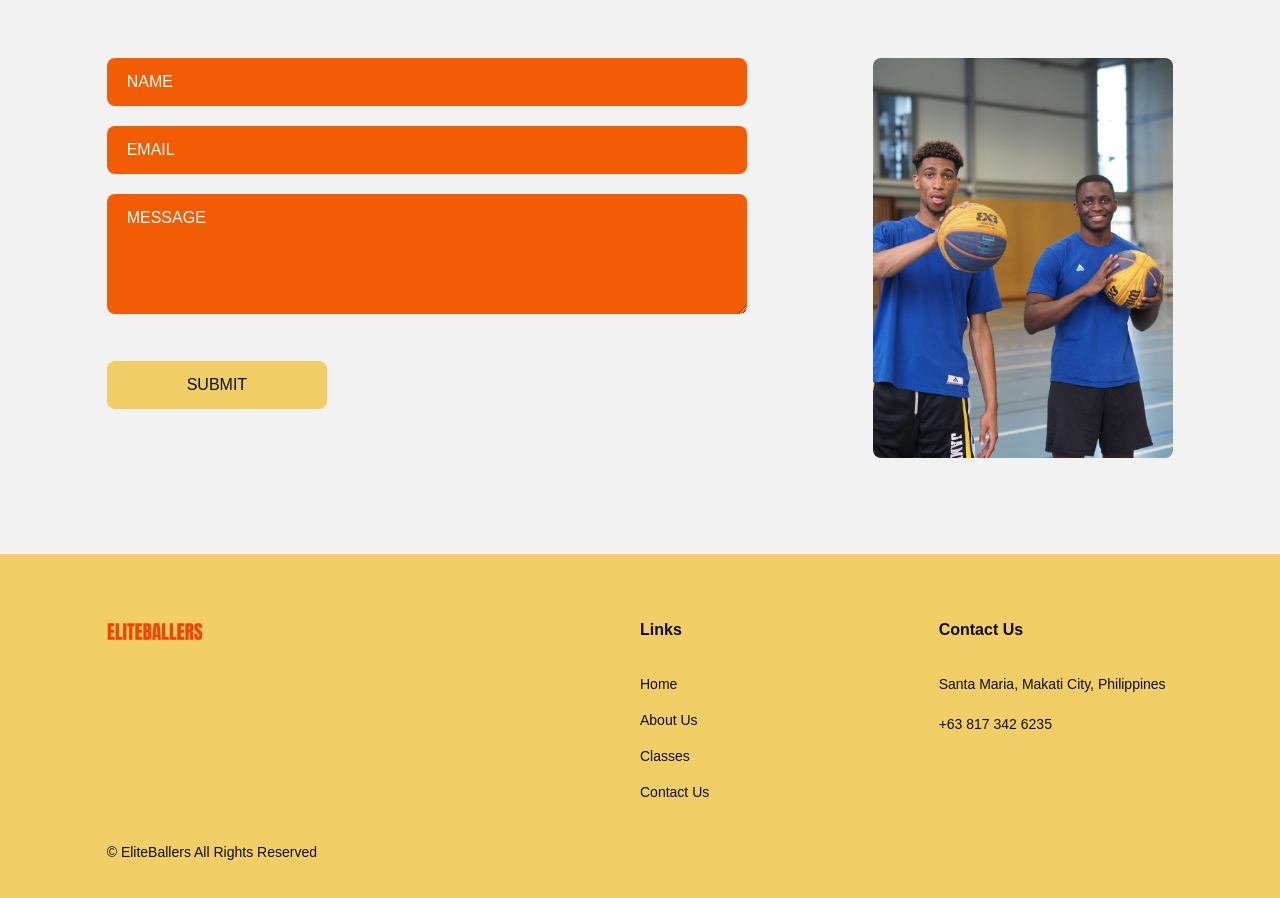
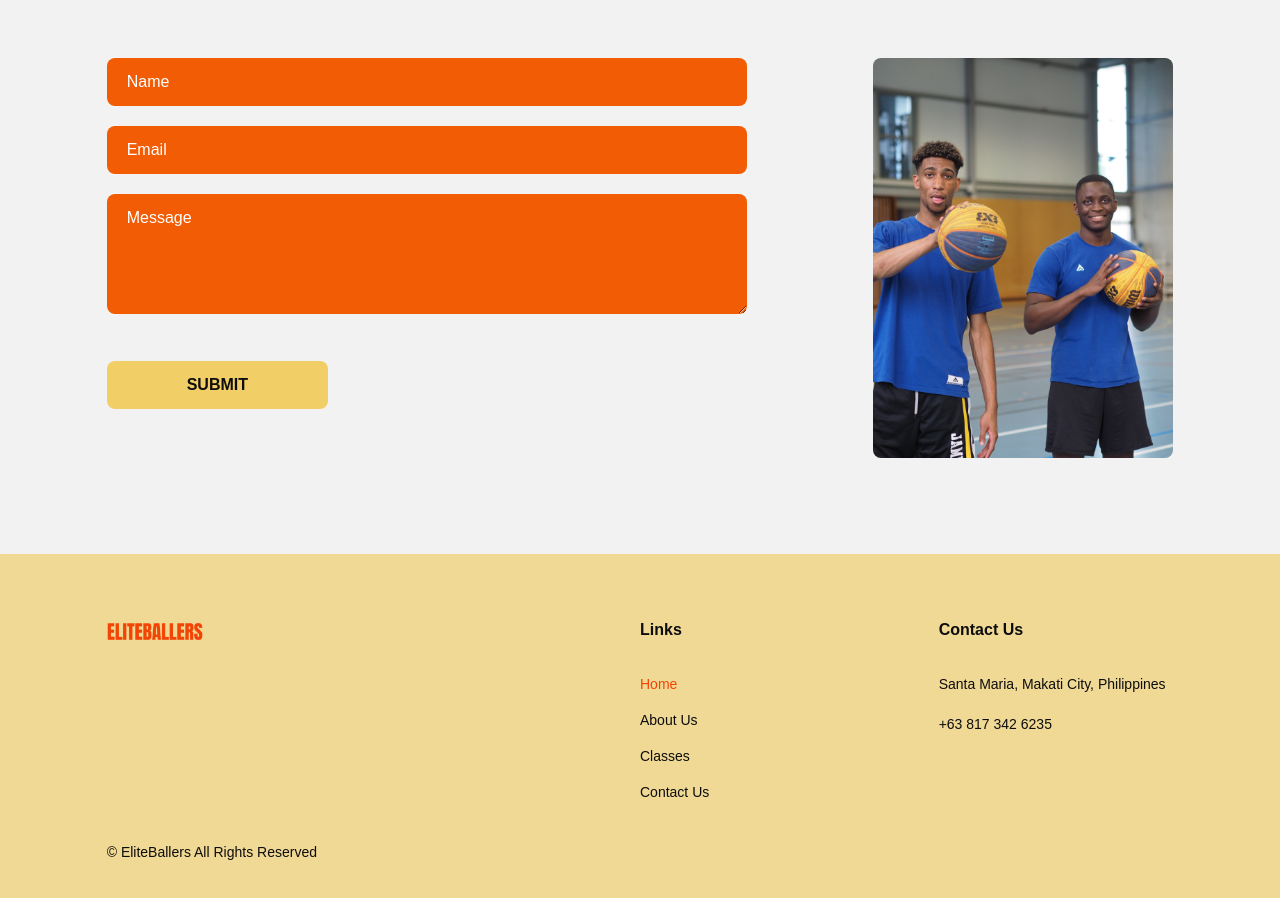
Before and after one commit to kujerocoding/elite-ballers, a React (Vite) app: page / in a window 1280 px wide. Shown: the part 2327-3225 px from the top of the page. Built offline with nearby package versions, Linux system fonts and the light colour scheme.

Commit message:
Update navbar bg color

```diff
--- a/src/App.tsx
+++ b/src/App.tsx
@@ -35,7 +35,7 @@ const App = () => {
       <AboutUs setSelectedPage={setSelectedPage}/>
       <Classes setSelectedPage={setSelectedPage}/>
       <ContactUs setSelectedPage={setSelectedPage}/>
-      <Footer />
+      <Footer setSelectedPage={setSelectedPage} selectedPage={selectedPage}/>
     </div>
   )
 }
--- a/src/components/classes/Class.tsx
+++ b/src/components/classes/Class.tsx
@@ -10,8 +10,8 @@ type Props = {
 const Class = ({name, description, image}: Props) => {
   return (
     <li className='relative mx-5 inline-block h-[400px] w-[300px]'>
-       <div className='p-5 absolute z-30 h-[400px] w-full  flex flex-col items-center justify-center whitespace-normal bg-white text-center text-primary-orange opacity-0 transition duration-500 hover:opacity-80 '>
-            <p className='text-2xl mb-4 font-bold'>{name}</p>
+       <div className='p-5 absolute z-30 h-[400px] w-full  flex flex-col items-center justify-center whitespace-normal bg-primary-light-orange text-center text-white opacity-0 transition duration-500 hover:opacity-90'>
+            <p className='text-2xl mb-4 font-bold animate-bounce'>{name}</p>
             <p className='text-sm font-bold'>{description}</p>
        </div>
        <img src={image} alt={`${image}`} />
--- a/src/components/contactus/index.tsx
+++ b/src/components/contactus/index.tsx
@@ -62,7 +62,7 @@ const ContactUs = ({setSelectedPage}: Props) => {
                         <input
                             type="text"
                             className={inputStyles}
-                            placeholder='NAME'
+                            placeholder='Name'
                             {...register("name", {
                                 required: true,
                                 maxLength: 100
@@ -77,7 +77,7 @@ const ContactUs = ({setSelectedPage}: Props) => {
                         <input
                             type="text"
                             className={inputStyles}
-                            placeholder='EMAIL'
+                            placeholder='Email'
                             {...register("email", {
                                 required: true,
                                 pattern: /^[A-Z0-9._%+-]+@[A-Z0-9.-]+\.[A-Z]{2,}$/i,
@@ -92,7 +92,7 @@ const ContactUs = ({setSelectedPage}: Props) => {
                         <textarea
 
                             className={inputStyles}
-                            placeholder='MESSAGE'
+                            placeholder='Message'
                             rows={4}
                             cols={50}
                             {...register("message", {
@@ -107,7 +107,7 @@ const ContactUs = ({setSelectedPage}: Props) => {
                             </p>
                         )}
 
-                        <button type='submit' className='mt-5 rounded-lg bg-primary-yellow px-20 py-3 transition duration hover:text-white hover:bg-primary-orange'>
+                        <button type='submit' className='mt-5 rounded-lg bg-primary-yellow px-20 py-3 transition duration hover:text-white hover:bg-primary-orange font-bold'>
                             SUBMIT
                         </button>
 
--- a/src/components/footer/index.tsx
+++ b/src/components/footer/index.tsx
@@ -9,7 +9,7 @@ type Props = {
 
 const Footer = ({selectedPage, setSelectedPage}: Props) => {
   return (
-    <footer className='bg-primary-yellow py-16'>
+    <footer className='bg-secondary-yellow py-16'>
         <div className='mx-auto w-5/6 gap-16 md:flex'>
             <div className='basis-1/2'>
                 <img className='w-24' src={Logo} alt="logo" />
--- a/src/components/home/index.tsx
+++ b/src/components/home/index.tsx
@@ -24,7 +24,7 @@ const Home = ({setSelectedPage}: Props) => {
                 hidden: {opacity: 0, x:-100},
                 visible: {opacity: 1, x:0}
             }}
-            className='flex flex-col gap-4 mb-4 sm:mb-0 sm:basis-3/5'>
+            className='flex flex-col gap-4 mb-8 sm:mb-0 sm:basis-3/5'>
                 <h1 className='font-anton text-4xl sm:text-6xl sm:leading-tight max-w-sm'>Welcome to the <span className='whitespace-nowrap'>Elite Ballers</span> <span className='whitespace-nowrap'>Training Camp</span> </h1>
                 <p>Here you'll find everything you need to take your basketball skills to the next level.</p>
                 <motion.div
--- a/src/components/navbar/index.tsx
+++ b/src/components/navbar/index.tsx
@@ -16,7 +16,7 @@ const Navbar = ({isTopOfPage,selectedPage, setSelectedPage}: Props) => {
 
     const [isMenuToggled, setIsMenuToggled] = useState<boolean>(false)
     const flexBetween = "flex items-center justify-between"
-    const navbarBG = isTopOfPage ? "" : "bg-primary-yellow drop-shadow"
+    const navbarBG = isTopOfPage ? "" : "bg-secondary-yellow drop-shadow"
 
   return (
     <nav>
--- a/tailwind.config.js
+++ b/tailwind.config.js
@@ -12,6 +12,7 @@ export default {
         "primary-yellow": "#F2CF66",
         "primary-orange": "#F24405",
         "primary-light-orange": "#F25C05",
+        "secondary-yellow": "#f0d994"
       },
       fontFamily:{
         anton: ["Anton", "sans-serif"],
```
Also changed, not shown: src/assets/image/bg.svg (added).
